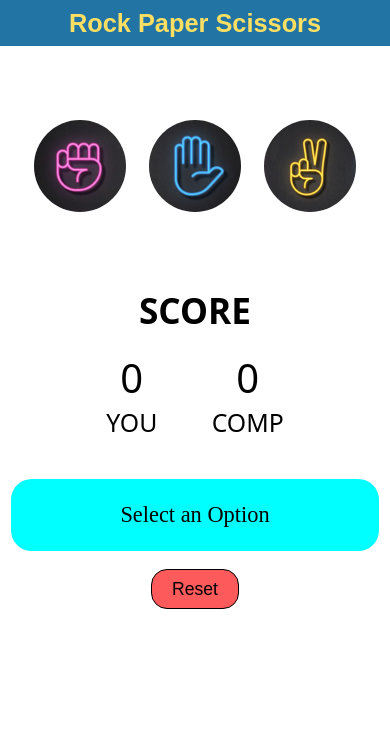
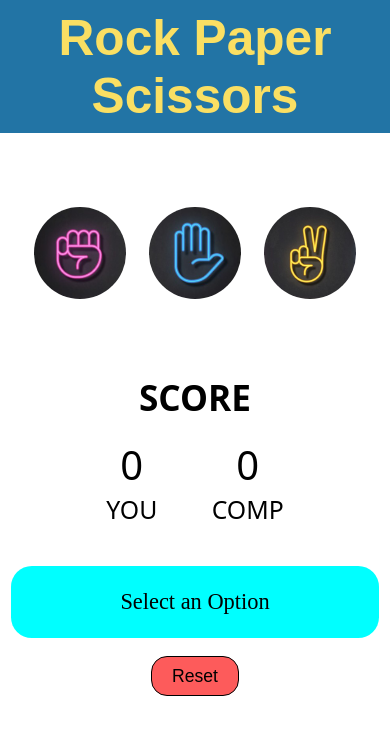
Before and after one commit to Manas-Jadhav/First-Basic-Game, a plain HTML site: page index.html in a window 390 px wide. Drawn offline with Linux system fonts and the light colour scheme.

Commit message:
One of the smaller changes to make it responsive

```diff
--- a/style.css
+++ b/style.css
@@ -6,7 +6,7 @@
 h1{
      padding: 2.2vmin;
      color : #FADF63;
-     font-size: 6.5vmin;
+     font-size: 3.1rem;
      background-color : #2274A5;
      font-family : Arial, Helvetica, sans-serif;
 }
```
